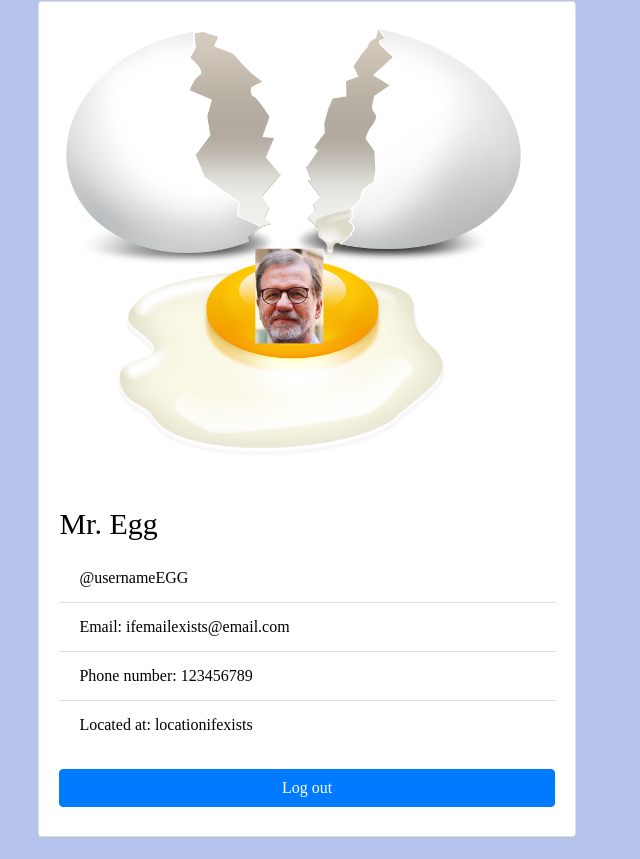
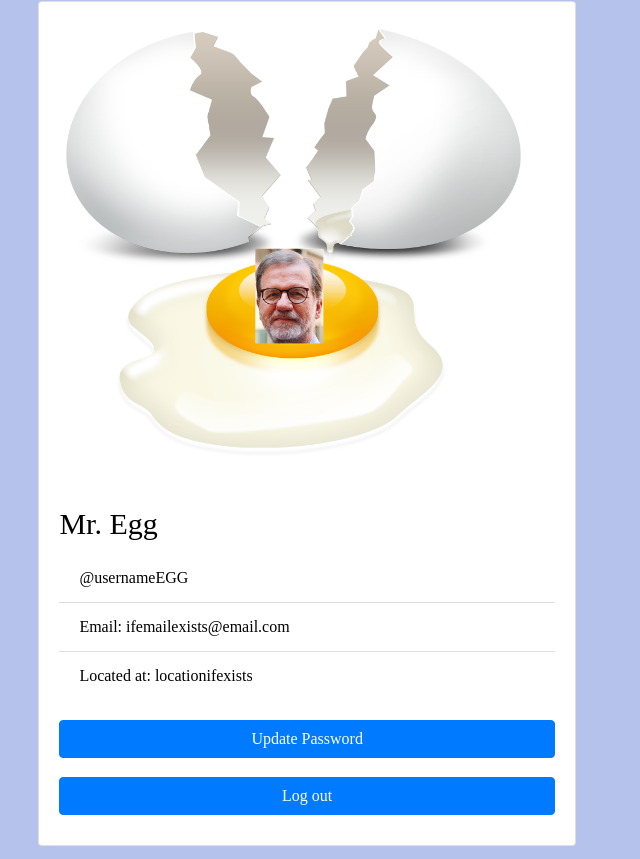
Before and after one commit to ishagonu/Creggslist, a React (Create React App) app: page /profile in a window 1280 px wide. Shown: the part 197-1056 px from the top of the page, without its empty margins (0-640 px from the left). Built offline with nearby package versions, Linux system fonts and the light colour scheme.

Commit message:
Add functionality + form for updating password

```diff
--- a/src/profile.js
+++ b/src/profile.js
@@ -8,57 +8,29 @@ import crackedEggert from "./assets/cracked_eggert.png";
 
 export default function Profile() {
     const [name, setName] = useState("Anonymous");
-    const [username, setUsername] = useState("username unknown");
-    const [email, setEmail] = useState("UNSETEMAIL");
-    const [phonenNumber, setPhoneNumber] = useState("UNSETPHONE");
-    const [location, setLocation] = useState("UNSETLOCATION");
+    const [username, setUsername] = useState("UNSET USERNAME");
+    const [email, setEmail] = useState("UNSET EMAIL");
+    const [location, setLocation] = useState("UNSET LOCATION");
+    const [password, setPassword] = useState("UNSET PASSWORD");
+    const [showPasswordForm, setShowPasswordForm] = useState(false);
 
-    const viewerID = 13; //Dummy for now, sb passed in through props
+    const viewerID = 123; //Dummy for now, sb passed in through props
     const profileID = 123;
     const sameUser = (viewerID === profileID); //Profile belongs to the user viewing
 
-    //Return form that allows user to edit their name, username, password, email, phone number, location
-    function handleEdit() {
-        //update user information
-        console.log("user wants to edit their profile");
 
-        return (
-            <Form>
-                <Form.Group controlId="name">
-                    <Form.Label>Name:</Form.Label>
-                    <Form.Control>
-                        Name goes here, edit
-                    </Form.Control>
-                </Form.Group>
+    //Handle when the update password form is submitted + call update password fx to store new pw in Firebase
+    function handleFormSubmit(event) {
+        event.preventDefault(); //Prevent call of default handler
+        console.log("handle form submit");
+        console.log("new password: " + password);
+        setShowPasswordForm(!showPasswordForm); //Reset boolean so update password button is shown again
+    }
 
-            </Form>
-        );
-
-        /*<div className="Login">
-            <Form onSubmit={handleSubmit}>
-              <Form.Group size="lg" controlId="email">
-                <Form.Label className='text'>Email/Username: </Form.Label>
-                <Form.Control
-                  autoFocus
-                  type="email"
-                  value={email}
-                  onChange={(e) => setEmail(e.target.value)}
-                />
-              </Form.Group>
-              <Form.Group size="lg" controlId="password">
-                <Form.Label className='text'>Password: </Form.Label>
-                <Form.Control
-                  type="password"
-                  value={password}
-                  onChange={(e) => setPassword(e.target.value)}
-                />
-              </Form.Group>
-              <Link to="/home"><Button block size="lg" type="submit" disabled={!validateForm()} variant="light">
-                Login
-              </Button>
-              </Link>
-            </Form>
-          </div> */
+    //Should update password
+    function handleUpdatePassword(event) {
+        console.log("user wants to update their password");
+        setPassword(event.target.value);
     }
 
     function handleLogout() {
@@ -76,18 +48,27 @@ export default function Profile() {
                     <ListGroup variant="flush">
                         <ListGroup.Item>@usernameEGG</ListGroup.Item>
                         <ListGroup.Item>Email: ifemailexists@email.com</ListGroup.Item>
-                        <ListGroup.Item>Phone number: 123456789</ListGroup.Item>
                         <ListGroup.Item>Located at: locationifexists</ListGroup.Item>
                     </ListGroup>
-                    <div>
-                        {sameUser && <Button
+                    {sameUser && <div /* Only show update/log out buttons if user owns this profile */>
+                        {!showPasswordForm && <Button //Show update pw button if NOT showing form
                             variant="primary"
                             block
                             id="profileButton"
-                            onClick={handleEdit}
+                            onClick={() => setShowPasswordForm(!showPasswordForm)}
                         >
-                            Edit Profile
-                        </Button> /* Only show edit button is user owns this profile */ }
+                            Update Password
+                        </Button>}
+                        {showPasswordForm && <Form onSubmit={handleFormSubmit} /* Show form only after button clicked */>
+                            <Form.Group controlId="updatePassword">
+                                <Form.Label>New password:</Form.Label>
+                                <Form.Control
+                                    type="password"
+                                    onChange={(event) => handleUpdatePassword(event)}
+                                    placeholder="Enter your new password"
+                                />
+                            </Form.Group>
+                        </Form>}
                         <Button
                             variant="primary"
                             block
@@ -101,7 +82,7 @@ export default function Profile() {
                                 <Route path="/login" component={Login}/>
                             </Switch>
                         </Button>
-                    </div>
+                    </div> }
                 </Card.Body>
             </Card>
         </div>
```
